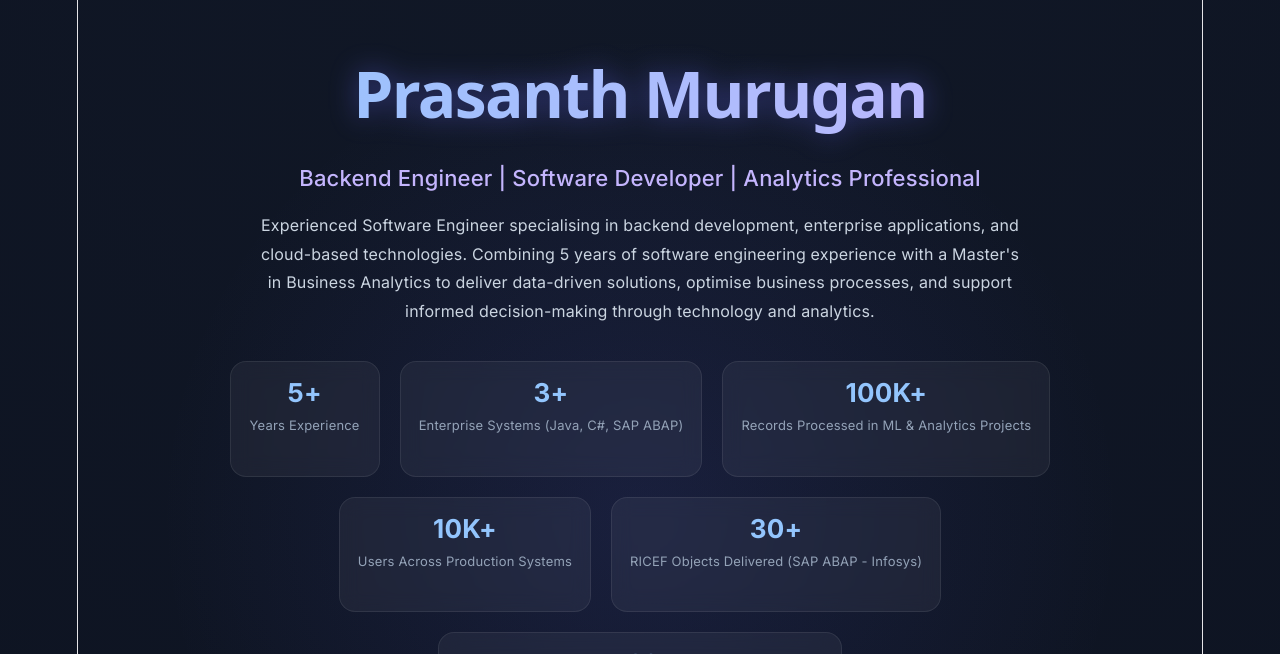
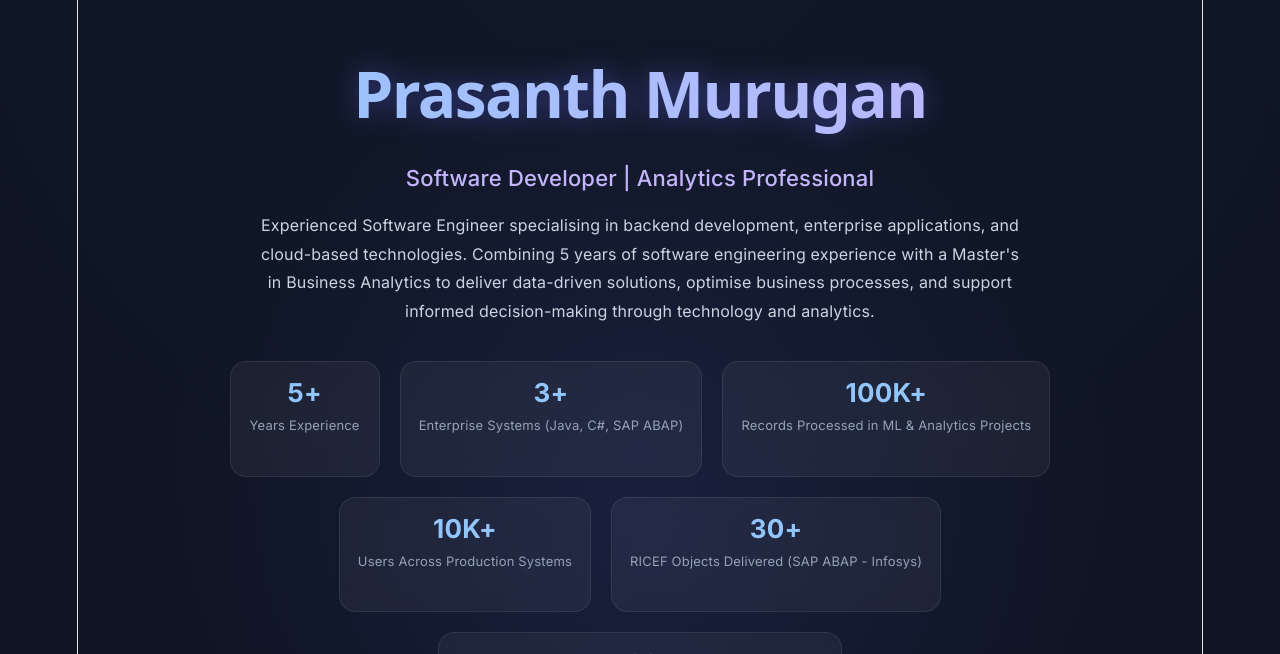
Before and after one commit to Prasanth032-code/my-portfolio, a React (Vite) app: page / in a window 1280 px wide. Shown: the part 146-800 px from the top of the page. Built offline with nearby package versions, Linux system fonts and the light colour scheme.

Commit message:
Updated Portfolio

```diff
--- a/src/components/Hero.jsx
+++ b/src/components/Hero.jsx
@@ -7,7 +7,7 @@ export default function Hero() {
       <h1>Prasanth Murugan</h1>
 
       <h3>
-          Backend Engineer | Software Developer | Analytics Professional
+           Software Developer | Analytics Professional
       </h3>
 
       <p>
```
